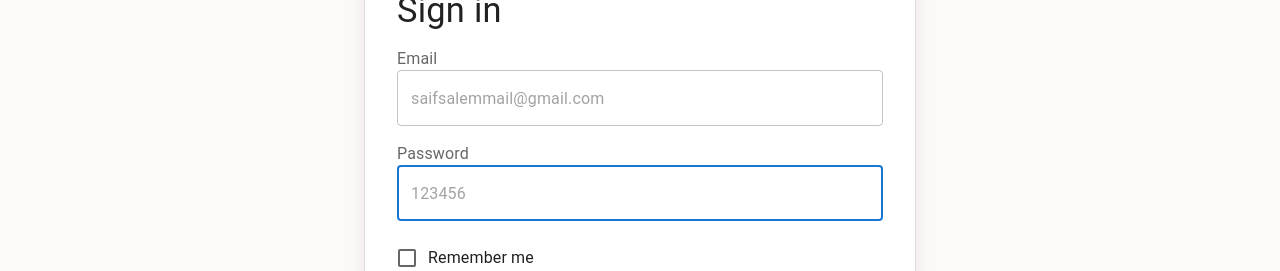
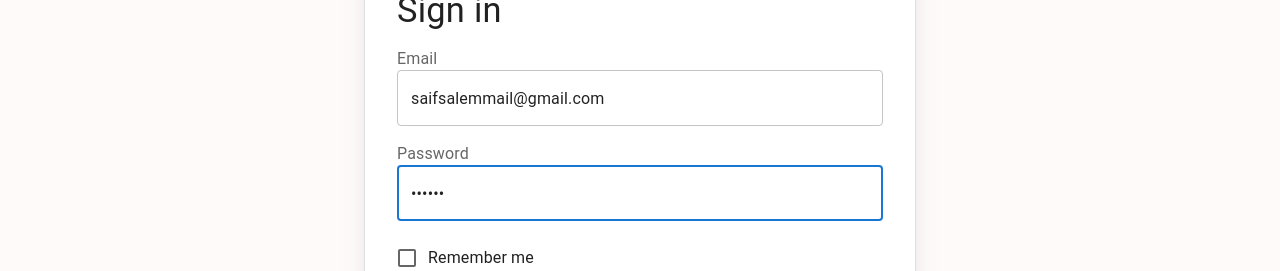
Before and after one commit to saifsalemm/symstax, a React (Vite) app: page / in a window 1280 px wide. Shown: the part 310-581 px from the top of the page. Built offline with nearby package versions, Linux system fonts and the light colour scheme; no server answers.

Commit message:
refactor: put initial login data for testing

```diff
--- a/src/pages/Login/LoginForm.tsx
+++ b/src/pages/Login/LoginForm.tsx
@@ -39,6 +39,7 @@ const LoginForm = ({ handleSubmit, pending }: LoginFormProps) => {
           fullWidth
           variant="outlined"
           sx={{ ariaLabel: "email" }}
+          defaultValue="saifsalemmail@gmail.com"
         />
       </FormControl>
       <FormControl>
@@ -55,6 +56,7 @@ const LoginForm = ({ handleSubmit, pending }: LoginFormProps) => {
           required
           fullWidth
           variant="outlined"
+          defaultValue="123456"
         />
       </FormControl>
       <FormControlLabel
```
